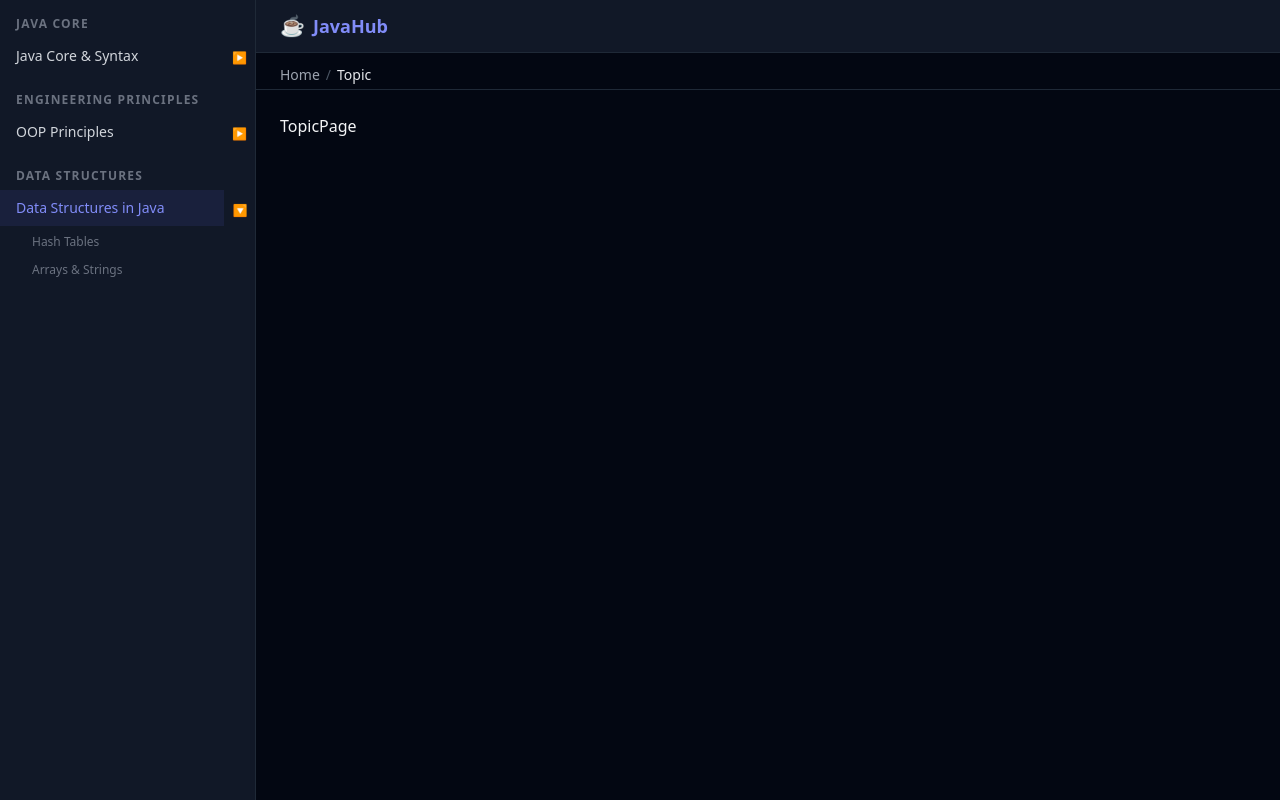
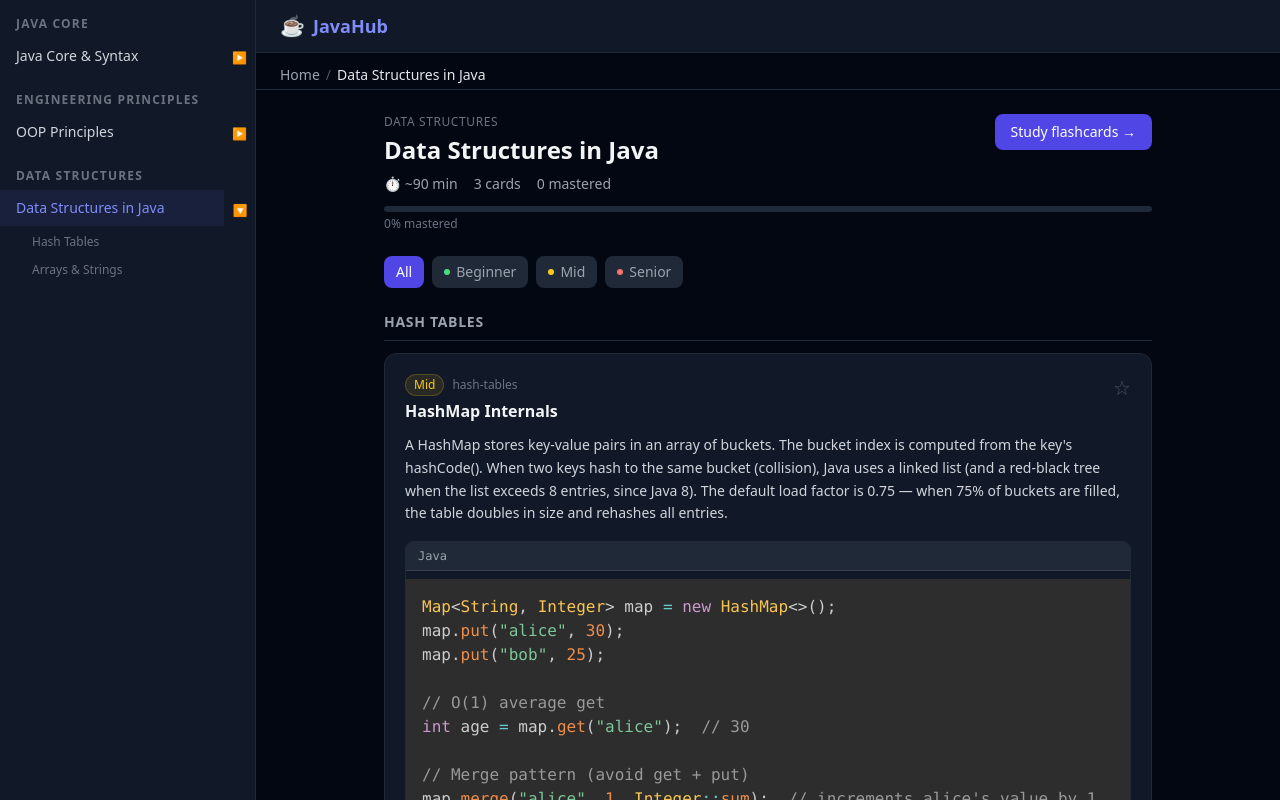
Before and after one commit to itrii16/javahub, a React (Vite) app in the folder javahub/: page /topic/data-structures in a window 1280 px wide. Built offline with nearby package versions, Linux system fonts and the light colour scheme.

Commit message:
T08: topic page with card grid and difficulty filter
https://claude.ai/code/session_01YCiD3UPos7oN693wfwtnMA

```diff
--- a/javahub/src/components/layout/Breadcrumb.tsx
+++ b/javahub/src/components/layout/Breadcrumb.tsx
@@ -1,7 +1,7 @@
 import { Link, useMatches } from 'react-router-dom'
 
 interface BreadcrumbHandle {
-  crumb: (data: unknown) => React.ReactNode
+  crumb: (data: unknown, params?: Record<string, string>) => React.ReactNode
 }
 
 export default function Breadcrumb() {
@@ -11,7 +11,7 @@ export default function Breadcrumb() {
     .filter(m => (m.handle as BreadcrumbHandle)?.crumb)
     .map(m => ({
       id: m.id,
-      crumb: (m.handle as BreadcrumbHandle).crumb(m.data),
+      crumb: (m.handle as BreadcrumbHandle).crumb(m.data, m.params as Record<string, string>),
       pathname: m.pathname,
     }))
 
--- a/javahub/src/pages/TopicPage.tsx
+++ b/javahub/src/pages/TopicPage.tsx
@@ -1,3 +1,112 @@
+import { useState, useEffect } from 'react'
+import { useParams, Link } from 'react-router-dom'
+import { topicMap } from '@/content'
+import { useAppStore } from '@/store/useAppStore'
+import ContentCard from '@/components/cards/ContentCard'
+import type { Difficulty } from '@/types'
+
+const DIFFICULTIES: ('All' | Difficulty)[] = ['All', 'Beginner', 'Mid', 'Senior']
+
+const DIFFICULTY_DOT: Record<Difficulty, string> = {
+  Beginner: 'bg-green-400',
+  Mid: 'bg-yellow-400',
+  Senior: 'bg-red-400',
+}
+
 export default function TopicPage() {
-  return <div>TopicPage</div>
+  const { topicId } = useParams<{ topicId: string }>()
+  const setLastVisited = useAppStore(s => s.setLastVisited)
+  const getCardProgress = useAppStore(s => s.getCardProgress)
+
+  const [difficultyFilter, setDifficultyFilter] = useState<'All' | Difficulty>('All')
+
+  const topic = topicId ? topicMap[topicId] : null
+
+  useEffect(() => {
+    if (topic && topic.subtopics[0]?.cards[0]) {
+      setLastVisited(topic.id, topic.subtopics[0].cards[0].id)
+    }
+  }, [topic?.id])
+
+  if (!topic) {
+    return (
+      <div className="flex flex-col items-center justify-center py-20 text-gray-400">
+        <p className="text-lg mb-4">Topic not found.</p>
+        <Link to="/" className="text-indigo-400 hover:text-indigo-300">← Back to Home</Link>
+      </div>
+    )
+  }
+
+  const allCards = topic.subtopics.flatMap(s => s.cards)
+  const masteredCount = allCards.filter(c => getCardProgress(c.id).status === 'mastered').length
+  const progressPct = allCards.length > 0 ? Math.round((masteredCount / allCards.length) * 100) : 0
+
+  return (
+    <div className="max-w-3xl mx-auto">
+      <div className="mb-6">
+        <div className="flex items-start justify-between gap-4 mb-2">
+          <div>
+            <p className="text-xs text-gray-500 uppercase tracking-wider mb-1">{topic.group}</p>
+            <h1 className="text-2xl font-bold text-gray-100">{topic.title}</h1>
+          </div>
+          <Link
+            to={`/topic/${topic.id}/study`}
+            className="flex-shrink-0 px-4 py-2 bg-indigo-600 hover:bg-indigo-500 text-white text-sm font-medium rounded-lg transition-colors"
+          >
+            Study flashcards →
+          </Link>
+        </div>
+        <div className="flex items-center gap-4 text-sm text-gray-400">
+          <span>⏱ ~{topic.estimatedMinutes} min</span>
+          <span>{allCards.length} cards</span>
+          <span>{masteredCount} mastered</span>
+        </div>
+        <div className="mt-3 h-1.5 bg-gray-800 rounded-full overflow-hidden">
+          <div
+            className="h-full bg-indigo-500 rounded-full transition-all"
+            style={{ width: `${progressPct}%` }}
+          />
+        </div>
+        <p className="mt-1 text-xs text-gray-500">{progressPct}% mastered</p>
+      </div>
+
+      <div className="flex items-center gap-2 mb-6">
+        {DIFFICULTIES.map(d => (
+          <button
+            key={d}
+            onClick={() => setDifficultyFilter(d)}
+            className={`flex items-center gap-1.5 px-3 py-1.5 rounded-lg text-sm transition-colors ${
+              difficultyFilter === d
+                ? 'bg-indigo-600 text-white'
+                : 'bg-gray-800 text-gray-400 hover:text-gray-200 hover:bg-gray-700'
+            }`}
+          >
+            {d !== 'All' && (
+              <span className={`w-1.5 h-1.5 rounded-full ${DIFFICULTY_DOT[d]}`} />
+            )}
+            {d}
+          </button>
+        ))}
+      </div>
+
+      {topic.subtopics.map(subtopic => {
+        const filtered = subtopic.cards.filter(
+          card => difficultyFilter === 'All' || card.difficulty === difficultyFilter
+        )
+        if (filtered.length === 0) return null
+        return (
+          <section key={subtopic.id} id={subtopic.id} className="mb-8">
+            <h2 className="text-sm font-semibold text-gray-400 uppercase tracking-wider mb-3 pb-2 border-b border-gray-800">
+              {subtopic.title}
+            </h2>
+            <div className="flex flex-col gap-4">
+              {filtered.map(card => (
+                <ContentCard key={card.id} card={card} />
+              ))}
+            </div>
+          </section>
+        )
+      })}
+    </div>
+  )
 }
--- a/javahub/src/router.tsx
+++ b/javahub/src/router.tsx
@@ -1,5 +1,6 @@
 import { createBrowserRouter } from 'react-router-dom'
 import AppShell from '@/components/layout/AppShell'
+import { topicMap } from '@/content'
 import HomePage from '@/pages/HomePage'
 import TopicPage from '@/pages/TopicPage'
 import CardDetailPage from '@/pages/CardDetailPage'
@@ -18,7 +19,10 @@ export const router = createBrowserRouter([
         path: 'topic/:topicId',
         element: <TopicPage />,
         handle: {
-          crumb: () => 'Topic',
+          crumb: (data: unknown, params?: Record<string, string>) => {
+            const topic = params?.topicId ? topicMap[params.topicId] : null
+            return topic?.title ?? 'Topic'
+          },
         },
       },
       {
```
